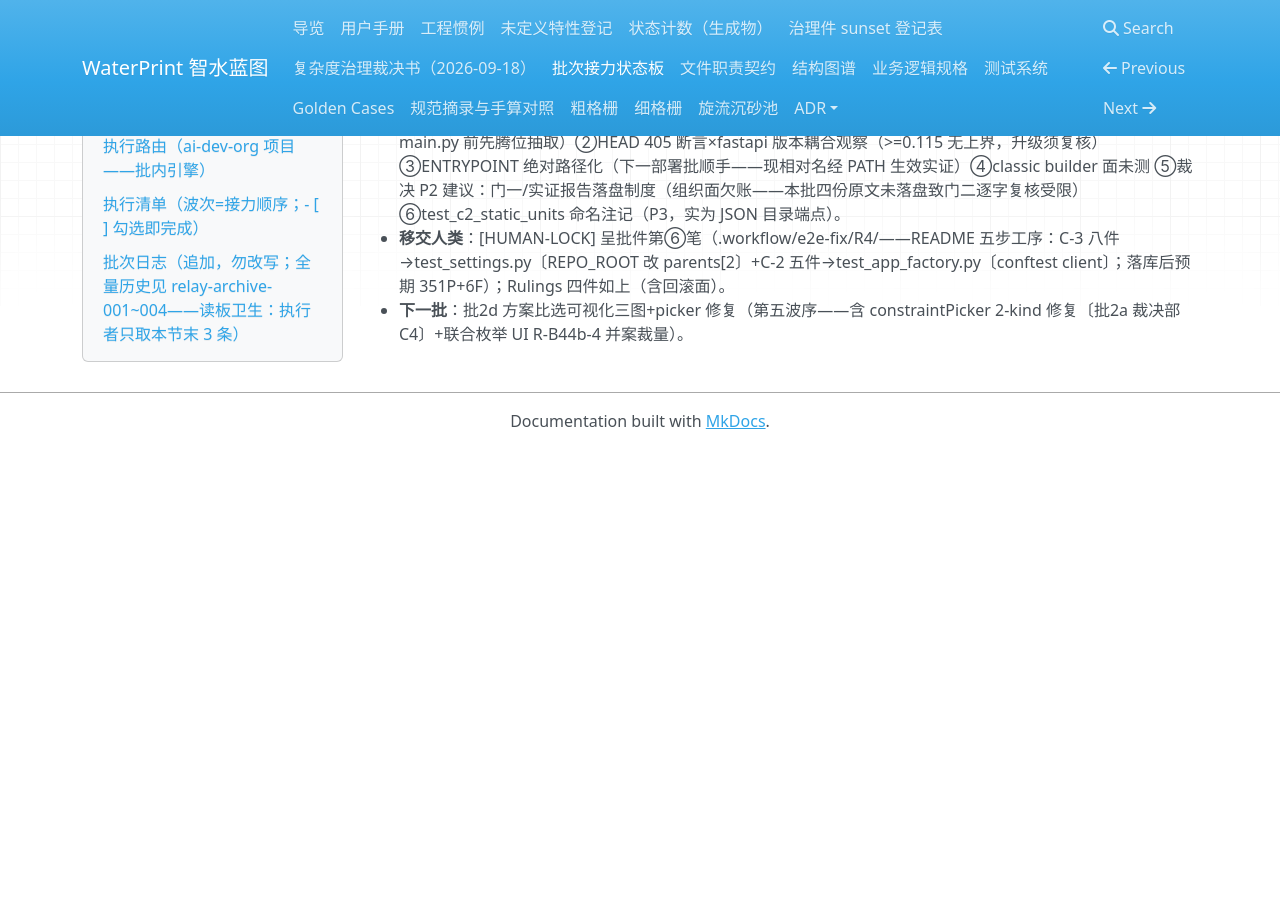
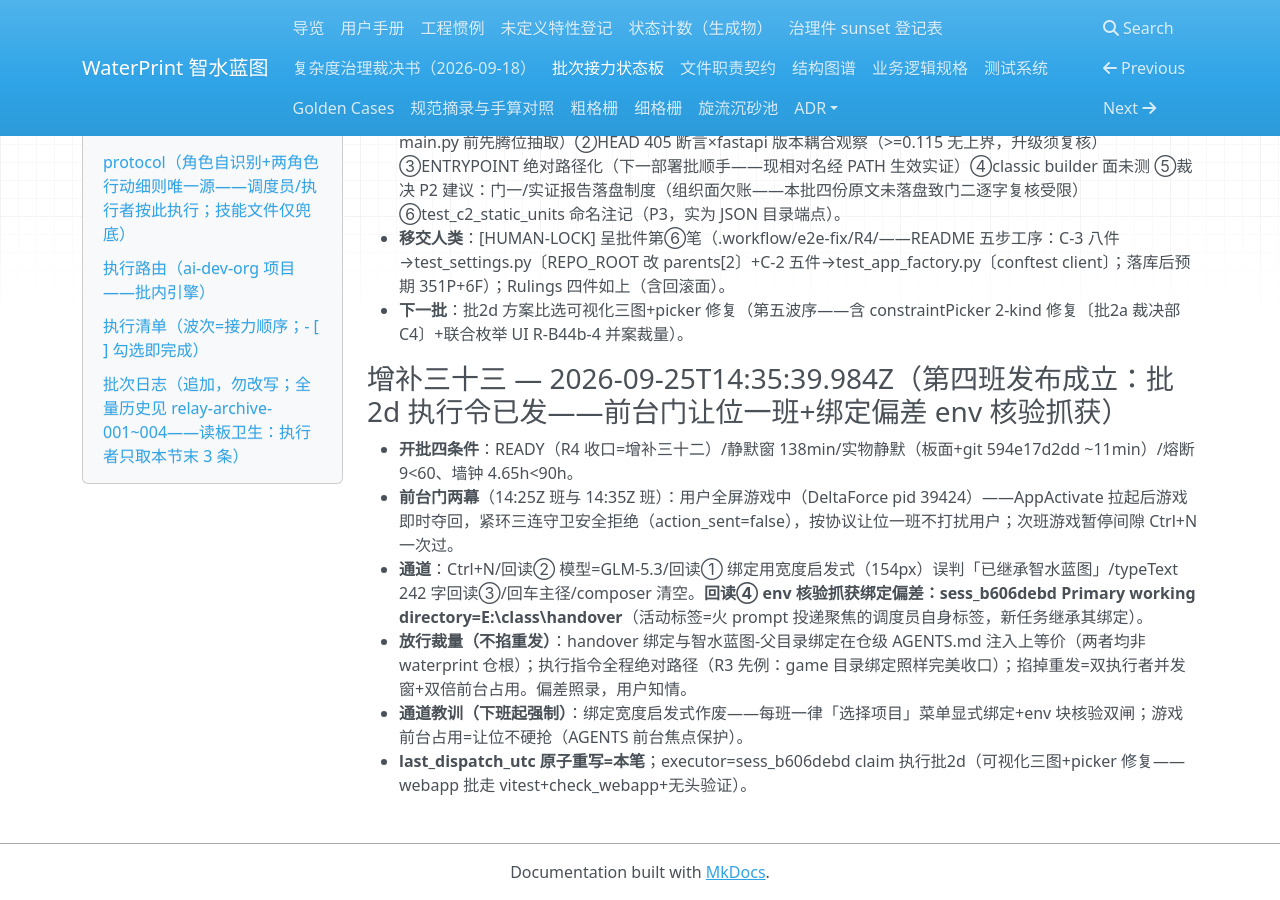
Before and after one commit to yyx20040712/waterprint, an MkDocs documentation site: the page built from docs/handoff/relay.md, in a window 1280 px wide and 900 px high, scrolled down 17727 px. Built offline with MkDocs 1.6.1, drawn with Linux system fonts in a browser that asks for light colours; nearby versions of some CDN libraries; before the commit the page ends 18176 px from its top, so only the background shows below that; some of the changed text lies outside the part shown.

Commit message:
接力板增补三十三：第四班发布成立——批2d 执行令发出（前台门让位一班后过；绑定偏差 handover 经 env 核验抓获照录放行；宽度启发式作废改显式绑定）

```diff
--- a/docs/handoff/relay.md
+++ b/docs/handoff/relay.md
@@ -20,13 +20,13 @@
 - poll_interval_min: 10
 - fire_budget_min: 120
 - last_dispatch: 2026-09-19T11:14:24+08:00
-- heartbeat_utc: 2026-09-25T14:14:48.000Z <!-- R4 收口刷新 -->
-- claim: -
+- heartbeat_utc: 2026-09-25T14:35:36.000Z <!-- 批2d claim 刷新 -->
+- claim: executor-b2d-20260925T143536Z <!-- 2026-09-25 批2d 认领；勾选快照 checked 29/38 -->
 - no_progress_count: 0 <!-- 2026-09-25 新排程重置（原 1=B4-5 用户门控非系统性卡死） -->
 - checked_total: 38 <!-- 2026-09-25 增补二十五：27−1（B4-5 拆分）+12（第五波 R3/批2b/R4/批2d/R5/批3.5/批5/⑤a/批2c/批3a/批3b/⑤b） -->
 - checked_done: 29 <!-- 2026-09-25 R4 收口 28→29（第五波 2/12） -->
 - protocol_rev: 4 <!-- 2026-09-25 上下文分工批原位升版 rev2→4（用户裁决：调度员纯调度零技能加载/执行者读板+自载 ai-dev-org）；旧值 2 -->
-- last_dispatch_utc: 2026-09-25T12:07:25.336Z <!-- 2026-09-25 第三班发布成立（回读④+绑定核验：sess_2e71829d env 块 Primary working directory=E:\class\智水蓝图；~20s 落盘）；旧值 2026-09-25T10:40:08.845Z（第二班批2b） -->
+- last_dispatch_utc: 2026-09-25T14:35:39.984Z <!-- 2026-09-25 第四班发布成立（回读④：sess_b606debd ~50s 落盘；env 块工作区=E:\class\handover——绑定偏差见增补三十三）；旧值 2026-09-25T12:07:25.336Z（第三班 R4） -->
 - relay_started_utc: 2026-09-25T09:46:25.615Z <!-- 2026-09-25 rev4 换防重置（熔断墙钟基准）；旧值 2026-09-24T17:44:23.011Z -->
 - batch_count: 9 <!-- R4 收口 +1（上限 60） -->
 - max_batches: 60
@@ -327,3 +327,12 @@
 - **登记欠账**：①main.py 恰 500 零余量（第 4 顶格件——与 beam.py/app.py 合账批5 堆；触发=下次触碰 main.py 前先腾位抽取）②HEAD 405 断言×fastapi 版本耦合观察（>=0.115 无上界，升级须复核）③ENTRYPOINT 绝对路径化（下一部署批顺手——现相对名经 PATH 生效实证）④classic builder 面未测 ⑤裁决 P2 建议：门一/实证报告落盘制度（组织面欠账——本批四份原文未落盘致门二逐字复核受限）⑥test_c2_static_units 命名注记（P3，实为 JSON 目录端点）。
 - **移交人类**：[HUMAN-LOCK] 呈批件第⑥笔（.workflow/e2e-fix/R4/——README 五步工序：C-3 八件→test_settings.py〔REPO_ROOT 改 parents[2〕+C-2 五件→test_app_factory.py〔conftest client〕；落库后预期 351P+6F）；Rulings 四件如上（含回滚面）。
 - **下一批**：批2d 方案比选可视化三图+picker 修复（第五波序——含 constraintPicker 2-kind 修复〔批2a 裁决部 C4〕+联合枚举 UI R-B44b-4 并案裁量）。
+
+### 增补三十三 — 2026-09-25T14:35:39.984Z（第四班发布成立：批2d 执行令已发——前台门让位一班+绑定偏差 env 核验抓获）
+
+- **开批四条件**：READY（R4 收口=增补三十二）/静默窗 138min/实物静默（板面+git 594e17d2dd ~11min）/熔断 9<60、墙钟 4.65h<90h。
+- **前台门两幕**（14:25Z 班与 14:35Z 班）：用户全屏游戏中（DeltaForce pid 39424）——AppActivate 拉起后游戏即时夺回，紧环三连守卫安全拒绝（action_sent=false），按协议让位一班不打扰用户；次班游戏暂停间隙 Ctrl+N 一次过。
+- **通道**：Ctrl+N/回读② 模型=GLM-5.3/回读① 绑定用宽度启发式（154px）误判「已继承智水蓝图」/typeText 242 字回读③/回车主径/composer 清空。**回读④ env 核验抓获绑定偏差：sess_b606debd Primary working directory=E:\class\handover**（活动标签=火 prompt 投递聚焦的调度员自身标签，新任务继承其绑定）。
+- **放行裁量（不掐重发）**：handover 绑定与智水蓝图-父目录绑定在仓级 AGENTS.md 注入上等价（两者均非 waterprint 仓根）；执行指令全程绝对路径（R3 先例：game 目录绑定照样完美收口）；掐掉重发=双执行者并发窗+双倍前台占用。偏差照录，用户知情。
+- **通道教训（下班起强制）**：绑定宽度启发式作废——每班一律「选择项目」菜单显式绑定+env 块核验双闸；游戏前台占用=让位不硬抢（AGENTS 前台焦点保护）。
+- **last_dispatch_utc 原子重写=本笔**；executor=sess_b606debd claim 执行批2d（可视化三图+picker 修复——webapp 批走 vitest+check_webapp+无头验证）。
```
Also changed, not shown: other parts of docs/handoff/relay.md (+1 -1 lines).
